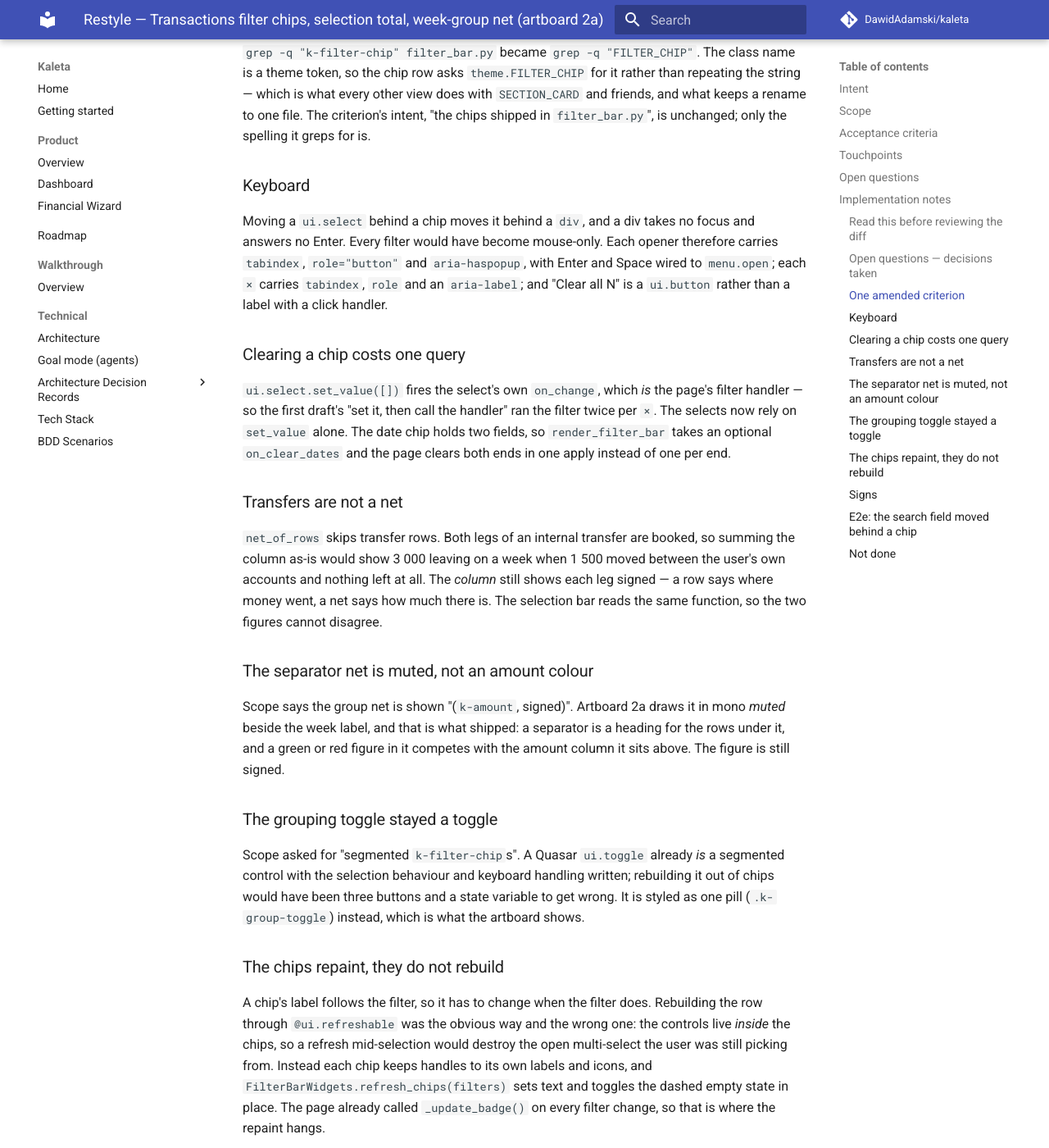
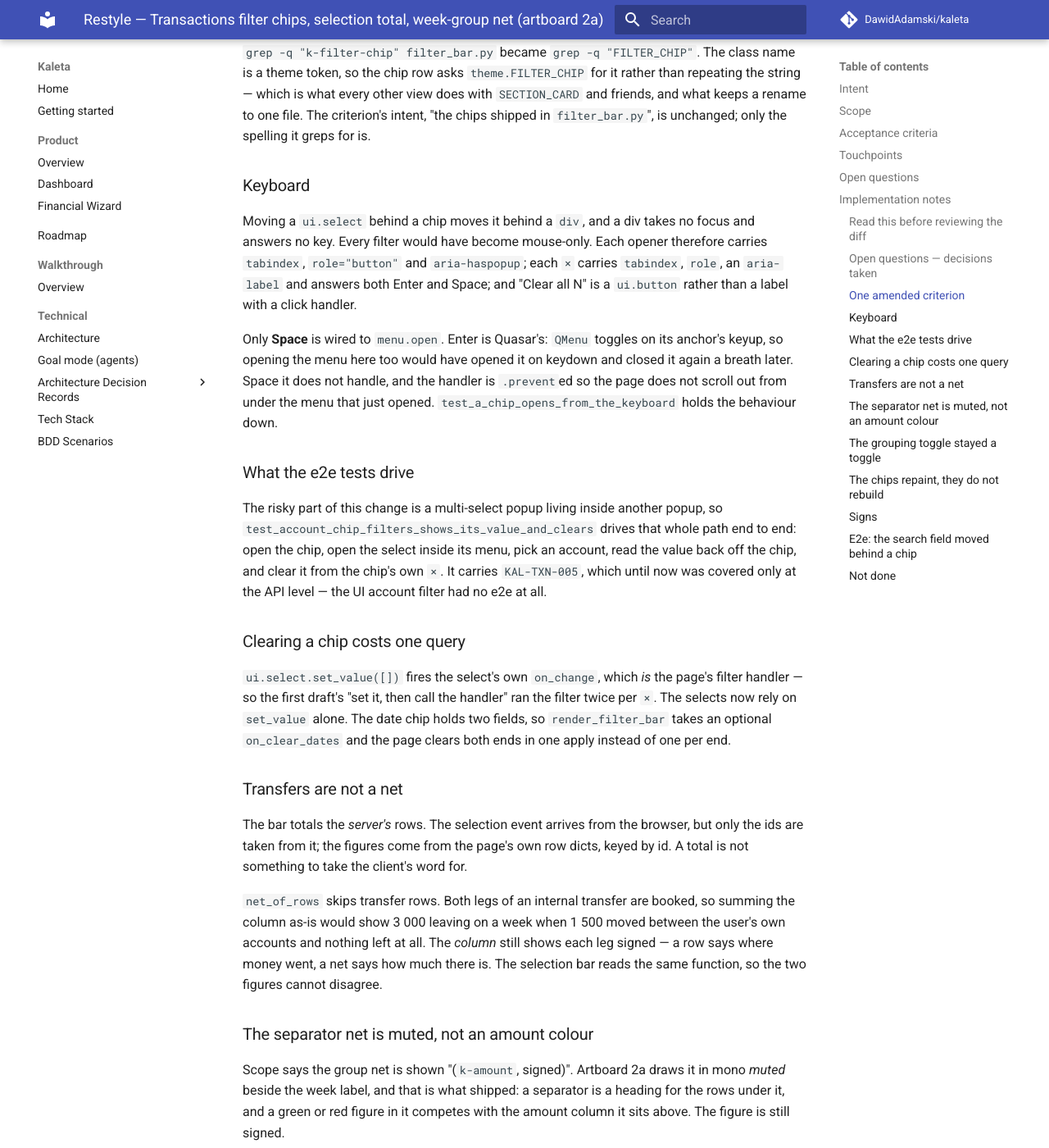
Before and after one commit to DawidAdamski/kaleta, an MkDocs documentation site: the page built from docs/plans/restyle-transactions-filter-chips.md, in a window 1280 px wide and 1400 px high, scrolled down 3425 px. Shown: the whole window at 82% size. Built offline with MkDocs 1.6.1 and Material for MkDocs 9.7.7, drawn with Linux system fonts in a browser that asks for light colours; comment, search, counter and statistics services are not loaded.

Commit message:
test(transactions): drive a select chip, and let Quasar own Enter
The e2e tests only ever opened the search chip, so the riskiest part of this
change — a multi-select popup living inside another popup — had no coverage
at all. One test now opens the accounts chip, opens the select inside its
menu, picks an account, reads the value back off the chip and clears it from
the chip's ×. It carries KAL-TXN-005, which until now was covered only
against the API.

Enter is no longer wired to `menu.open`: QMenu toggles on its anchor's keyup,
so the handler opened the menu on keydown and Quasar closed it again a moment
later. Space is the one the chips add, and a test holds that down.

Also: `on_clear_dates` is required rather than an optional fallback nobody
passes, the date chip reads "Date range" instead of "Date from", the
selection total reads the server's own row dicts rather than the payload the
browser sent back, and `.k-clear-all:hover` sits with `.k-clear-all` again.

Co-Authored-By: Claude Opus 5 (1M context) <noreply@anthropic.com>
Claude-Session: https://claude.ai/code/session_0152AYpRfMD2oD5sjv3sg3qi

```diff
--- a/docs/plans/restyle-transactions-filter-chips.md
+++ b/docs/plans/restyle-transactions-filter-chips.md
@@ -158,11 +158,27 @@ only the spelling it greps for is.
 ### Keyboard
 
 Moving a `ui.select` behind a chip moves it behind a `div`, and a div takes
-no focus and answers no Enter. Every filter would have become mouse-only.
-Each opener therefore carries `tabindex`, `role="button"` and
-`aria-haspopup`, with Enter and Space wired to `menu.open`; each `×` carries
-`tabindex`, `role` and an `aria-label`; and "Clear all N" is a `ui.button`
-rather than a label with a click handler.
+no focus and answers no key. Every filter would have become mouse-only. Each
+opener therefore carries `tabindex`, `role="button"` and `aria-haspopup`;
+each `×` carries `tabindex`, `role`, an `aria-label` and answers both Enter
+and Space; and "Clear all N" is a `ui.button` rather than a label with a
+click handler.
+
+Only **Space** is wired to `menu.open`. Enter is Quasar's: `QMenu` toggles
+on its anchor's keyup, so opening the menu here too would have opened it on
+keydown and closed it again a breath later. Space it does not handle, and
+the handler is `.prevent`ed so the page does not scroll out from under the
+menu that just opened. `test_a_chip_opens_from_the_keyboard` holds the
+behaviour down.
+
+### What the e2e tests drive
+
+The risky part of this change is a multi-select popup living inside another
+popup, so `test_account_chip_filters_shows_its_value_and_clears` drives that
+whole path end to end: open the chip, open the select inside its menu, pick
+an account, read the value back off the chip, and clear it from the chip's
+own `×`. It carries `KAL-TXN-005`, which until now was covered only at the
+API level — the UI account filter had no e2e at all.
 
 ### Clearing a chip costs one query
 
@@ -174,6 +190,11 @@ date chip holds two fields, so `render_filter_bar` takes an optional
 per end.
 
 ### Transfers are not a net
+
+The bar totals the *server's* rows. The selection event arrives from the
+browser, but only the ids are taken from it; the figures come from the page's
+own row dicts, keyed by id. A total is not something to take the client's
+word for.
 
 `net_of_rows` skips transfer rows. Both legs of an internal transfer are
 booked, so summing the column as-is would show 3 000 leaving on a week when
```
Also changed, not shown: 6 other files.
